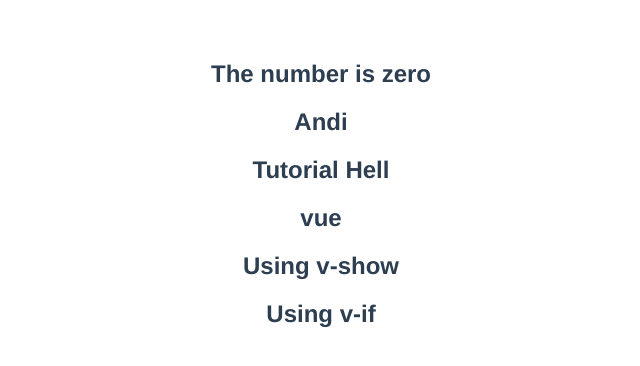
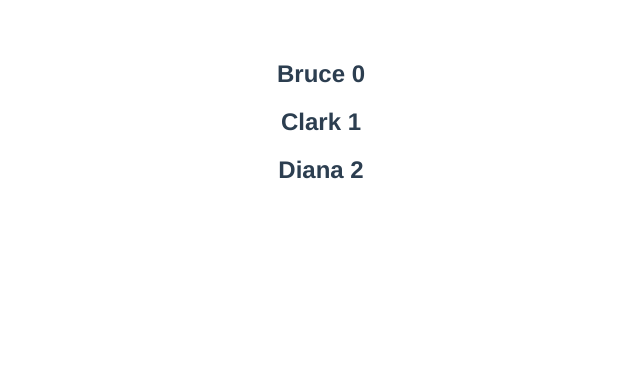
Before and after one commit to DuraBermuda/tut-vue-basic, a Vue app: page / in a window 1280 px wide. Shown: the top 366 px of the page, without its empty margins (319-959 px from the left). Built offline with nearby package versions, Linux system fonts and the light colour scheme.

Commit message:
Add example of list-rendering

```diff
--- a/src/App.vue
+++ b/src/App.vue
@@ -1,17 +1,5 @@
 <template>
-  <h2 v-if="num === 0">The number is zero</h2>
-  <h2 v-else-if="num < 0">The number is negative</h2>
-  <h2 v-else-if="num > 0">The number is positive</h2>
-  <h2 v-else>The number is not zero</h2>
-
-  <template v-if="display">
-    <h2>Andi</h2>
-    <h2>Tutorial Hell</h2>
-    <h2>vue</h2>
-  </template>
-
-  <h2 v-show="showElement">Using v-show</h2>
-  <h2 v-if="showElement">Using v-if</h2>
+  <h2 v-for="(index, name) in names" :key="name">{{ index }} {{ name }}</h2>
 </template>
 
 <script>
@@ -20,9 +8,7 @@ export default {
   name: 'App',
   data() {
     return {
-      num: 0,
-      display: true,
-      showElement: true,
+      names: ['Bruce', 'Clark', 'Diana']
     }
   }
 }
```
